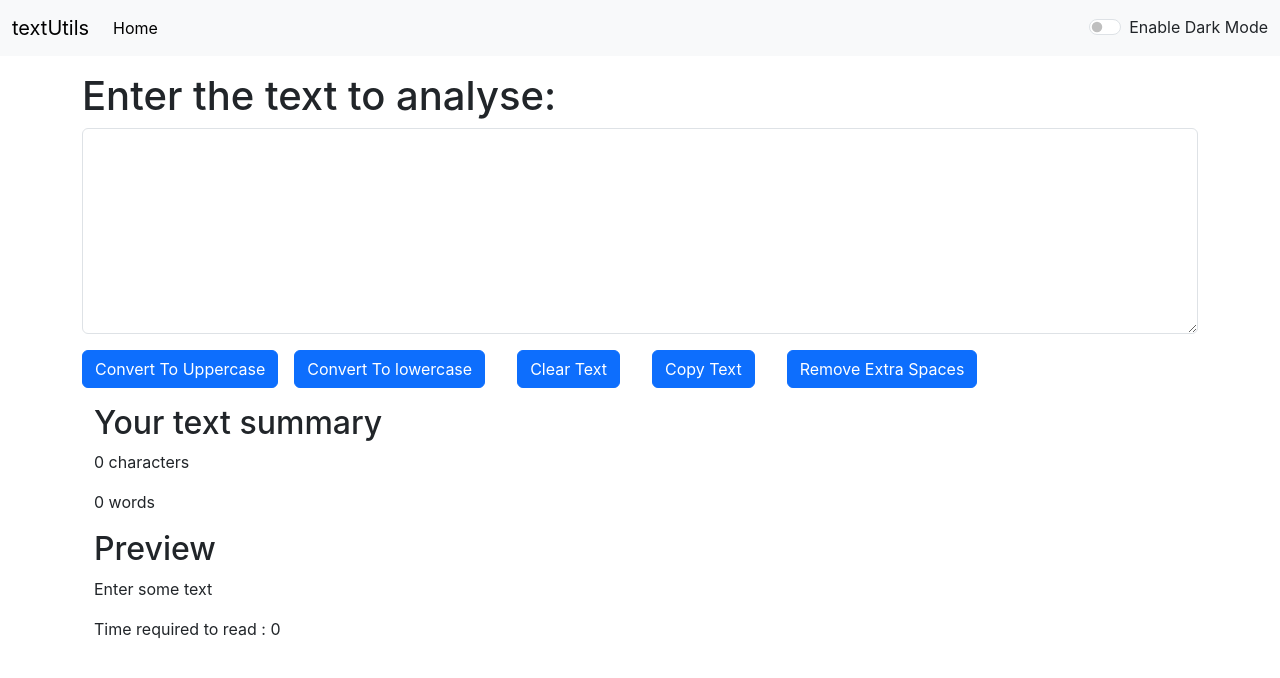
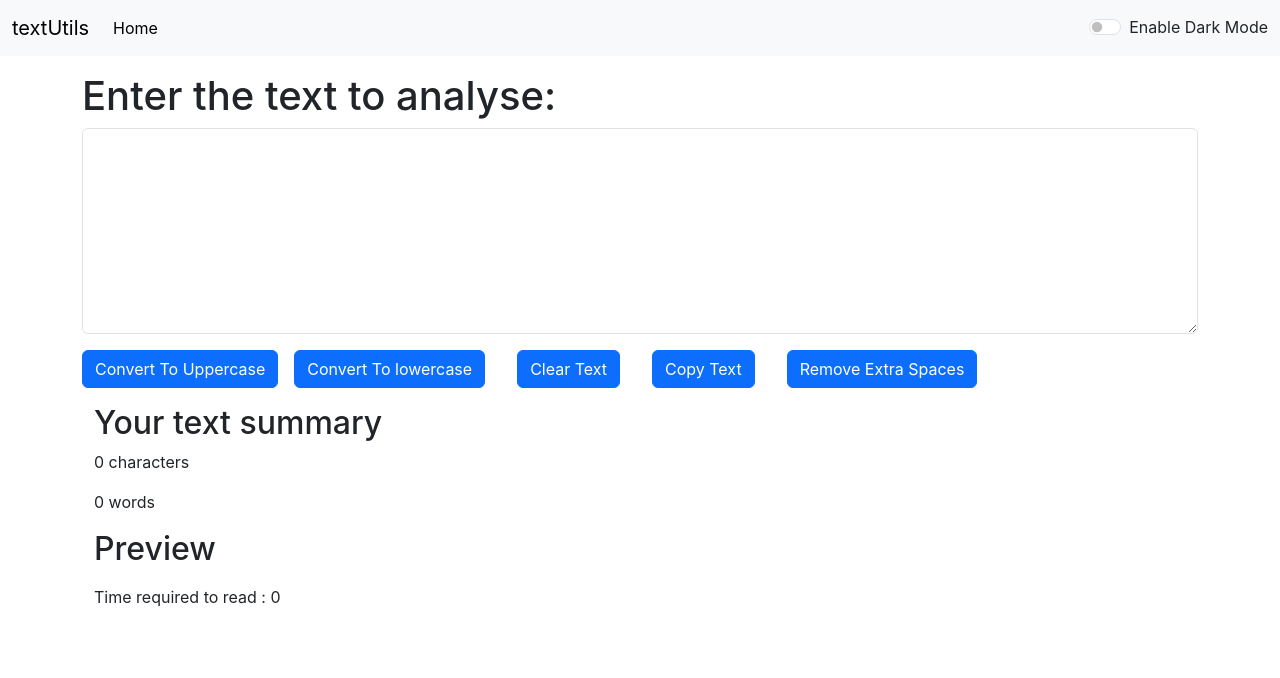
Before and after one commit to thukralvinayak2003/text-utils, a React (Create React App) app: page / in a window 1280 px wide. Shown: the top 678 px of the page. Built offline with nearby package versions, Linux system fonts and the light colour scheme.

Commit message:
Update TextForm.js

```diff
--- a/src/components/TextForm.js
+++ b/src/components/TextForm.js
@@ -85,7 +85,7 @@ export default function TextForm(props) {
           words
         </p>
         <h2>Preview</h2>
-        <p>{text.length < 0 ? text : "Enter some text"} </p>
+        <p>{text} </p>
         <p>
           Time required to read :{" "}
           {text
```
